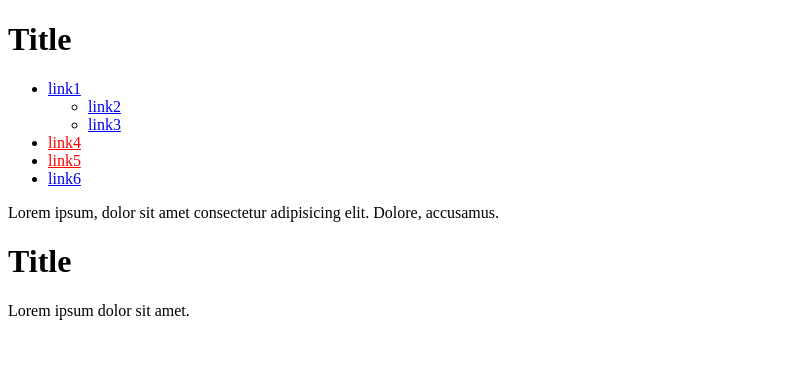
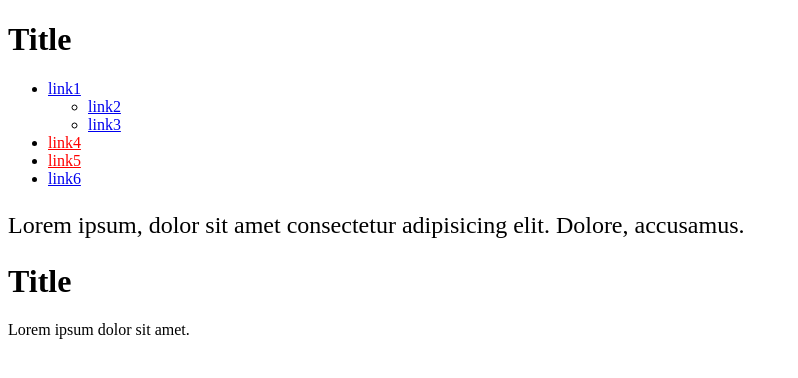
Before and after one commit to batvinov/HW-7, a plain HTML site: page index.html in a window 1280 px wide. Shown: the whole page, without its empty margins (0-798 px from the left). Drawn offline with Linux system fonts and the light colour scheme.

Commit message:
Update style.css

```diff
--- a/style.css
+++ b/style.css
@@ -7,4 +7,4 @@ a[href="https://validator.w3.org/"]
     color: red;
 }
 
-ul>p {font-size: 24px;}
+ul + p {font-size: 24px;}
```
